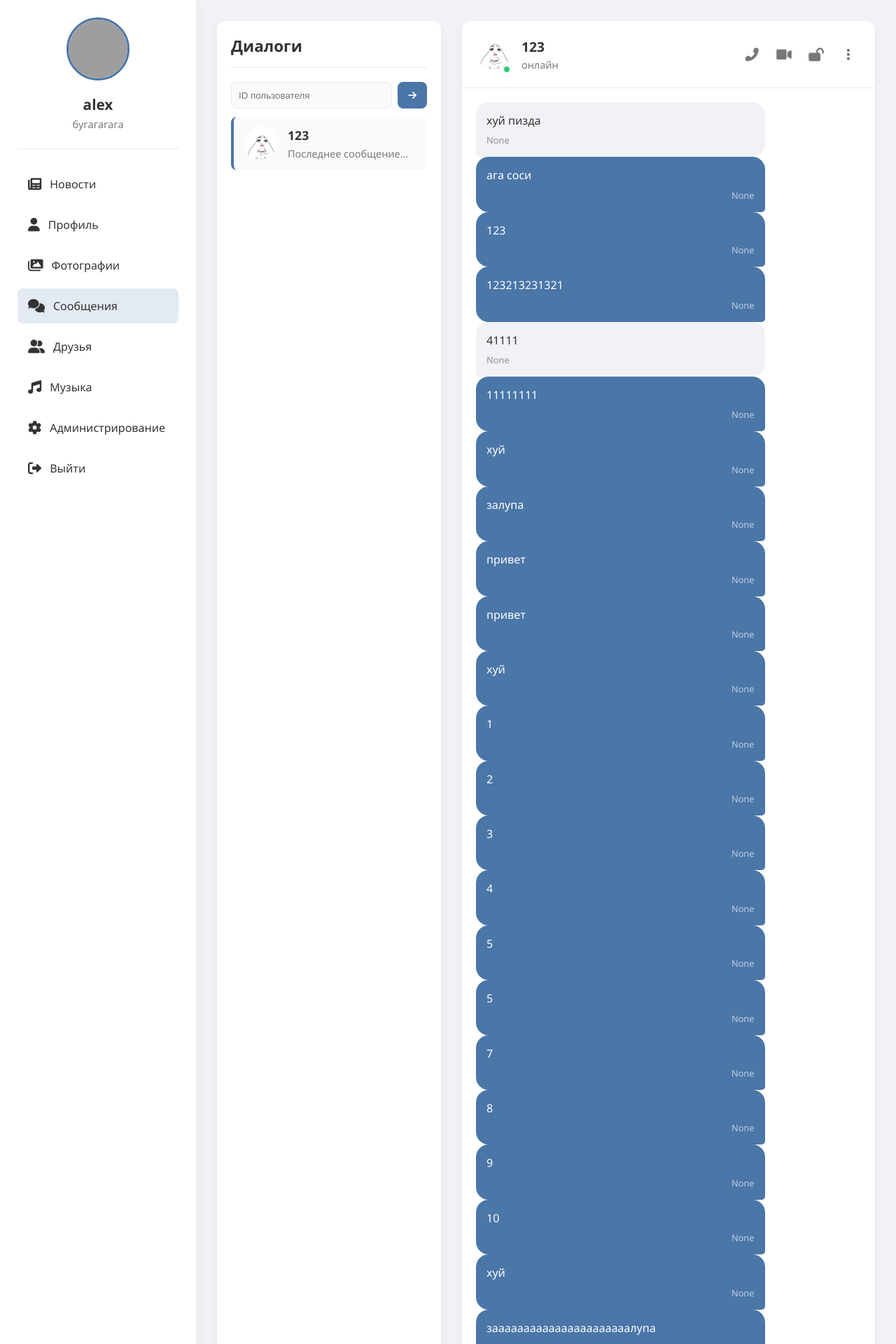
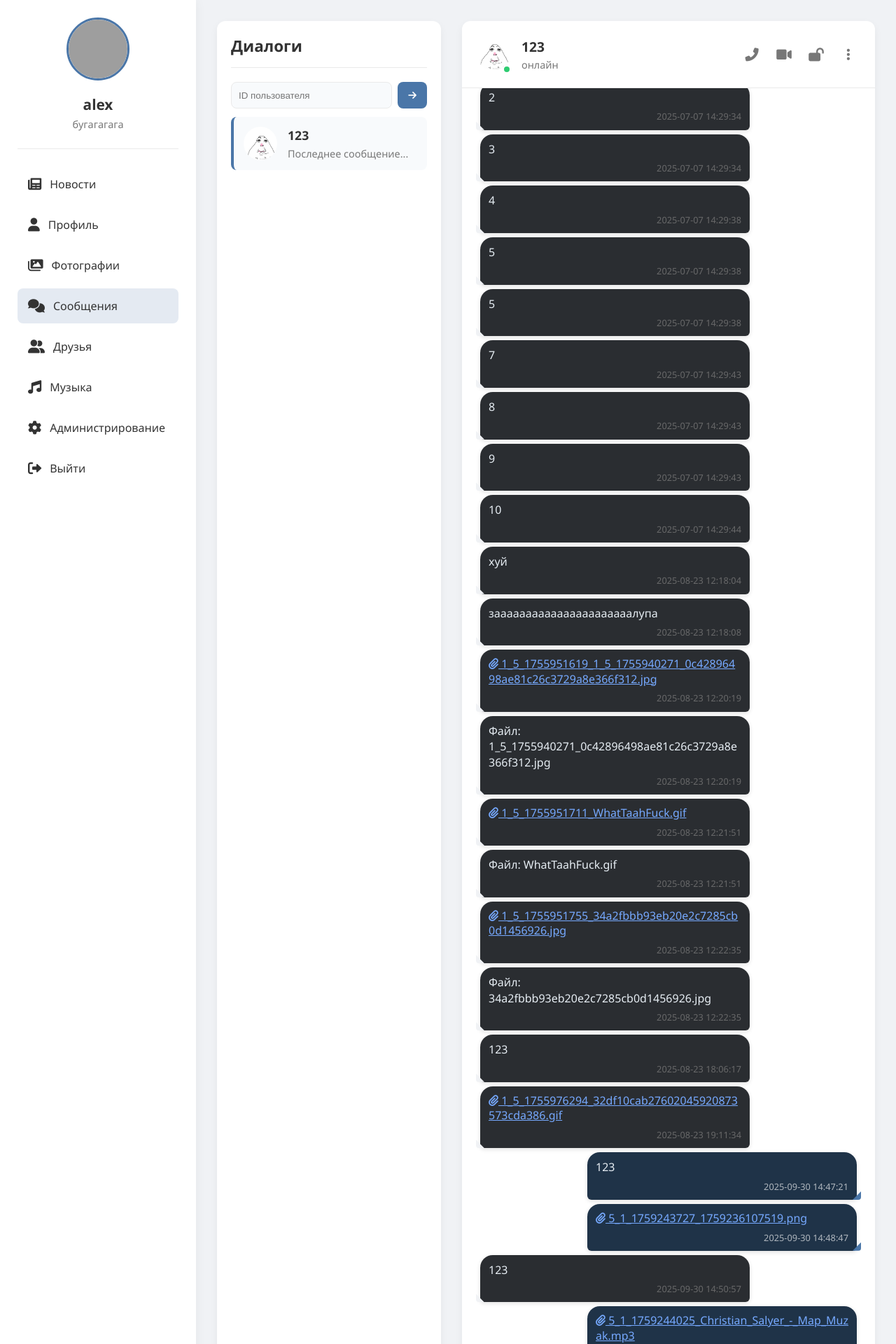
Before and after one commit to SergoSektor/qvwi_messagos, a Flask app: page /messages/5 in a window 1280 px wide. Shown: the top 1920 px of the page at 70% size. Run offline with Flask 3, Linux system fonts and the light colour scheme; a user stored in the database is signed in; data comes from the database, SQL or seed files in the repository; both versions use the stored data as it was after the commit; some libraries are stand-ins or nearby versions; grey boxes are pictures that could not be loaded.

Commit message:
фиксы

```diff
--- a/templates/admin.html
+++ b/templates/admin.html
@@ -85,6 +85,7 @@
             .codes-table th:nth-child(5){ width:9%; }
             .codes-table th:nth-child(6){ width:9%; }
         }
+        .table-wrap{ overflow-x:auto; }
 
         .system-controls { display: grid; grid-template-columns: repeat(auto-fit, minmax(300px, 1fr)); gap: 25px; }
         .control-card { background: var(--card); padding: 25px; border-radius: 12px; }
@@ -338,6 +339,7 @@
                         {% if invites %}
                         <div style="margin-top:15px">
                             <h4 style="margin-bottom:10px">Активные коды</h4>
+                            <div class="table-wrap">
                             <table class="user-table codes-table">
                                 <thead>
                                     <tr><th>Код</th><th>Осталось использований</th><th>Создан</th><th>Действует до</th><th>Статус</th><th></th></tr>
@@ -360,6 +362,7 @@
                                     {% endfor %}
                                 </tbody>
                             </table>
+                            </div>
                         </div>
                         {% endif %}
                     </div>
--- a/templates/messages.html
+++ b/templates/messages.html
@@ -203,8 +203,7 @@
             box-shadow: var(--shadow);
             display: flex;
             flex-direction: column;
-            height: 100%;
-            overflow-y: auto;
+            height: calc(100vh - 60px);
         }
 
         .chat-header {
@@ -280,30 +279,46 @@
         .chat-messages {
             flex: 1;
             padding: 20px;
+            overflow-y: auto;
         }
 
         .message {
-            max-width: 75%;
-            padding: 15px;
+            max-width: 70%;
+            padding: 10px 12px;
             border-radius: 18px;
             position: relative;
-        }
-        .message a{ color:#4a76a8; word-break: break-all; }
+            margin: 6px 0;
+            line-height: 1.35;
+            box-shadow: 0 2px 6px rgba(0,0,0,.12);
+        }
+        /* Цвета пузырей (темная тема как на примере) */
+        .message.sent{ background:#2a2d31; color:#e6edf3; border-bottom-right-radius:6px; }
+        .message.received{ background:#1f3348; color:#e6edf3; border-bottom-left-radius:6px; }
+        /* Хвостики */
+        .message.sent::after{ content:""; position:absolute; left:-6px; right:auto; bottom:0; width:12px; height:12px; background: var(--received-message); clip-path: polygon(0 0, 0 100%, 100% 100%); border-bottom-left-radius:4px; }
+        .message.received::after{ content:""; position:absolute; right:-6px; left:auto; bottom:0; width:12px; height:12px; background: var(--sent-message); clip-path: polygon(0 100%, 100% 0, 100% 100%); border-bottom-right-radius:4px; }
+        .message a{ color:#76a9ff; word-break: break-all; }
         .message-file{ display:flex; align-items:center; gap:8px; }
-        .message-file i{ color:#4a76a8; }
-
+        .message-file i{ color:#76a9ff; }
+        .message-time{ font-size: 12px; opacity:.75; margin-top:4px; text-align:right; color:#cbd5e1; }
+
+        /* Поменяли стороны: свои слева, собеседник справа */
         .sent {
+            align-self: flex-start;
+            margin-right: auto;
+            margin-left: 6px;
+            background: var(--received-message);
+            color: var(--text-primary);
+            border-bottom-left-radius: 5px;
+        }
+
+        .received {
             align-self: flex-end;
+            margin-left: auto;
+            margin-right: 6px;
             background: var(--sent-message);
             color: white;
             border-bottom-right-radius: 5px;
-        }
-
-        .received {
-            align-self: flex-start;
-            background: var(--received-message);
-            color: var(--text-primary);
-            border-bottom-left-radius: 5px;
         }
 
         .message-text {
@@ -318,12 +333,12 @@
         }
 
         .sent .message-time {
+            color: var(--text-secondary);
+        }
+
+        .received .message-time {
             text-align: right;
             color: rgba(255,255,255,0.8);
-        }
-
-        .received .message-time {
-            color: var(--text-secondary);
         }
 
         .typing-indicator {
@@ -1051,7 +1066,7 @@
 
                 // Включаем отладчик только для админов
                 try {
-                    if ({{ 'true' if current_user and current_user.role == 'admin' else 'false' }}) initDebugPanel();
+                    if ({{ 'true' if user and (user[6] == 'admin') else 'false' }}) initDebugPanel();
                 } catch(_e) {}
             });
             socket.on('join_response', (data) => { roomJoined = true; });
```
Also changed, not shown: social_network.db.
